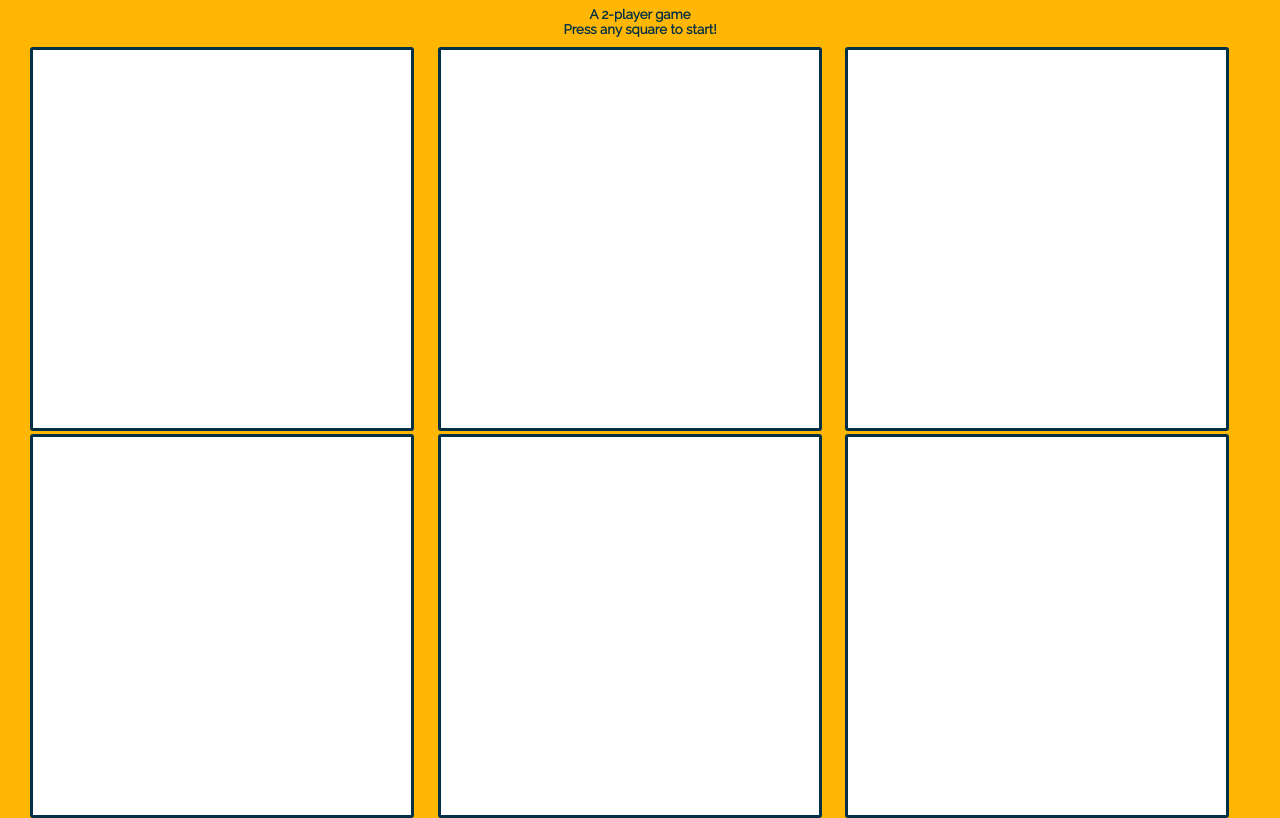
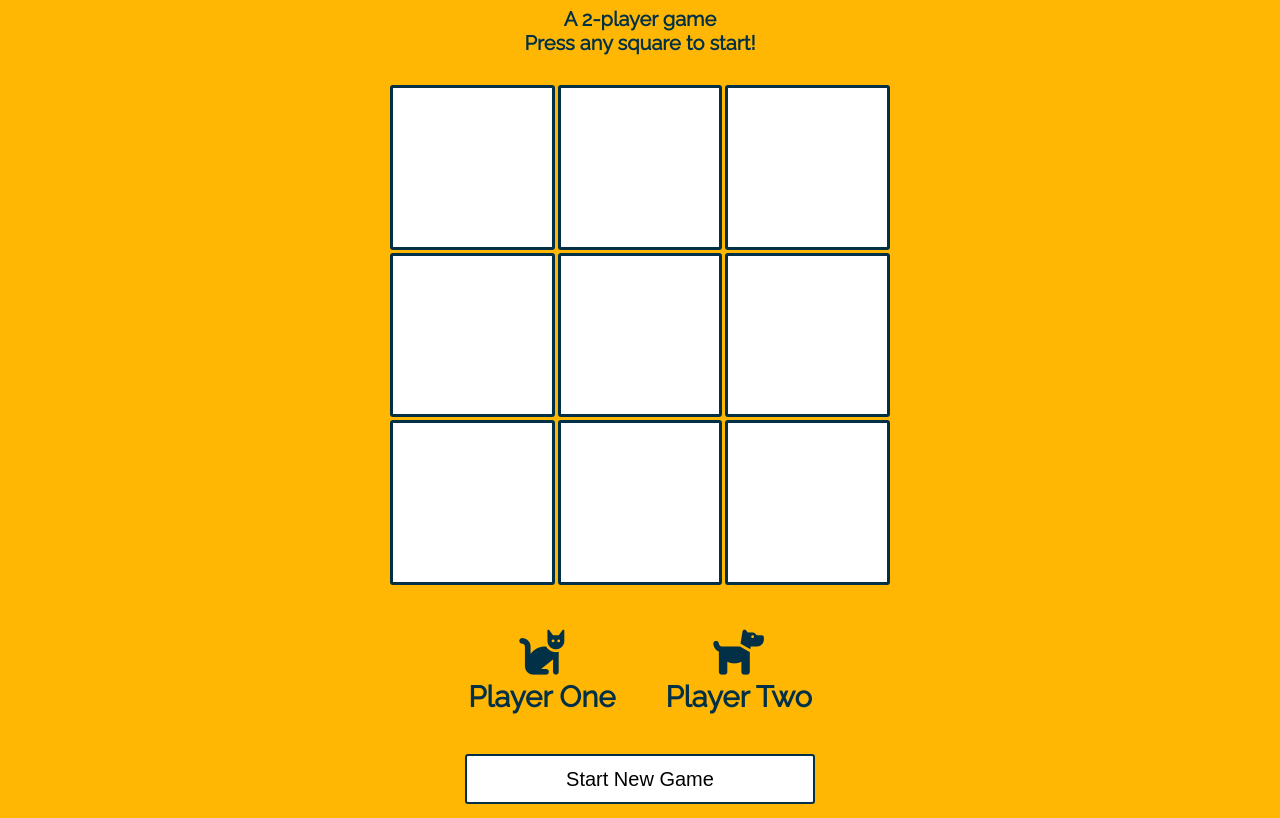
Before and after one commit to sholland236/tic-tac-toe, a plain HTML site: page index.html in a window 1280 px wide. Shown: the part 96-914 px from the top of the page. Drawn offline with Linux system fonts and the light colour scheme.

Commit message:
screen > 768px changes

```diff
--- a/styles.scss
+++ b/styles.scss
@@ -30,11 +30,11 @@ h5 {
     padding-bottom: 10px;
 }
 
-// FIX: as screen grows grid gets too tall and pushes others off page
 .grid {
     display: grid;
     grid-template-columns: 1fr 1fr 1fr;
     grid-gap: 3px;
+    max-width: 600px;
     &__cell {
         border: 3px solid $tertiary-color;
         border-radius: 3px;
@@ -83,3 +83,38 @@ h5 {
         border-radius: 3px;
     }
 }
+
+@media screen and (min-width: 768px) {
+    body {
+        display: flex;
+        flex-direction: column;
+        align-items: center;
+    }
+
+    h1 {
+        font-size: 45px;
+    }
+
+    h5 {
+        font-size: 20px;
+    }
+
+    .grid {
+        min-height: 500px;
+        min-width: 500px;
+        margin: 20px;
+    }
+
+    .players > .player {
+        font-size: 25px;
+        &__icon {
+            font-size: 25px;
+        }
+    }
+
+    .button__restart {
+        max-width: 350px;
+        margin: 15px;
+        font-size: 20px;
+    }
+}
```
Also changed, not shown: styles.css.
